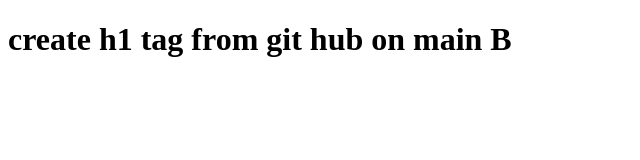
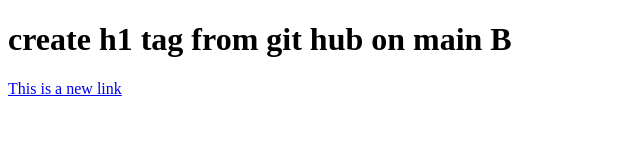
Before and after one commit to badheisenberg/data, a plain HTML site: page index.html in a window 1280 px wide. Shown: the whole page, without its empty margins (0-640 px from the left). Drawn offline with Linux system fonts and the light colour scheme.

Commit message:
add 'a' tag from git hub in index file on main B

```diff
--- a/index.html
+++ b/index.html
@@ -8,5 +8,6 @@
 </head>
 <body>
     <h1>create h1 tag from git hub on main B</h1>
+    <a href="https://www.google.com">This is a new link</a>
 </body>
 </html>
```
